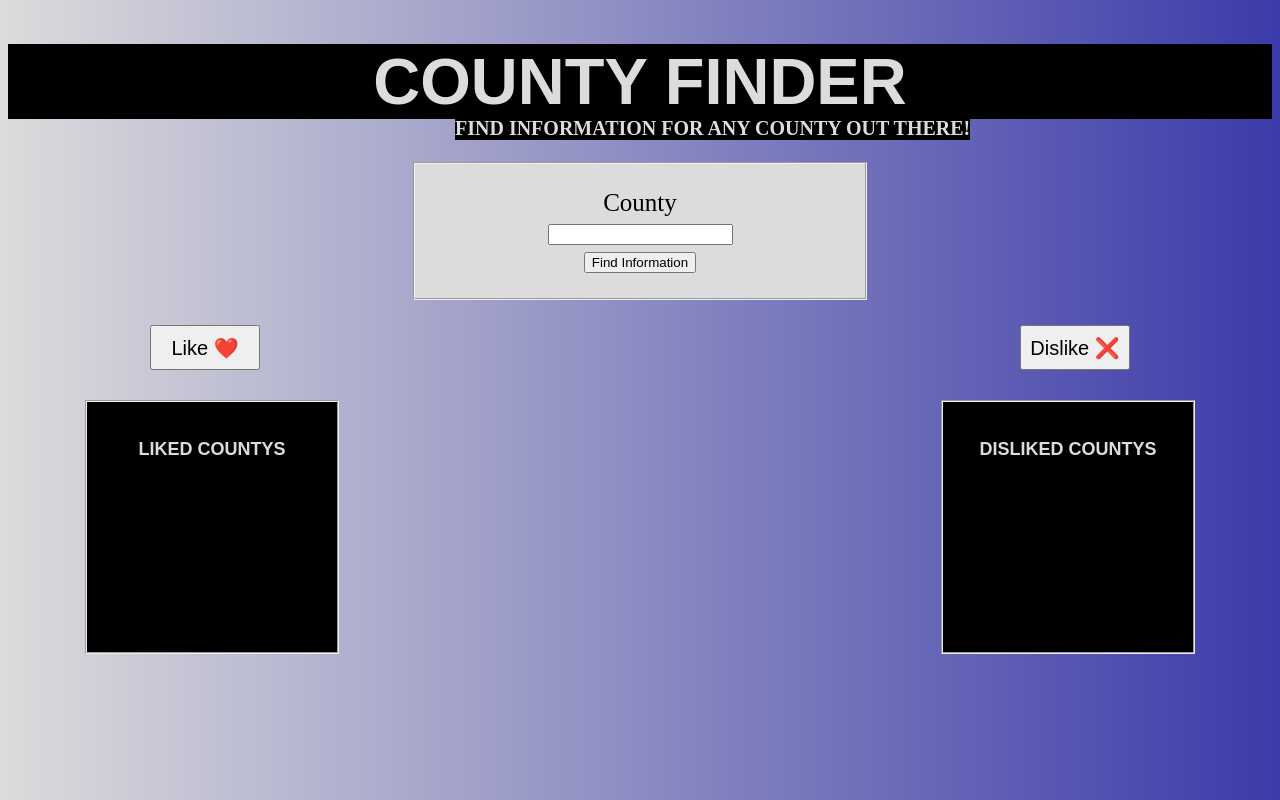
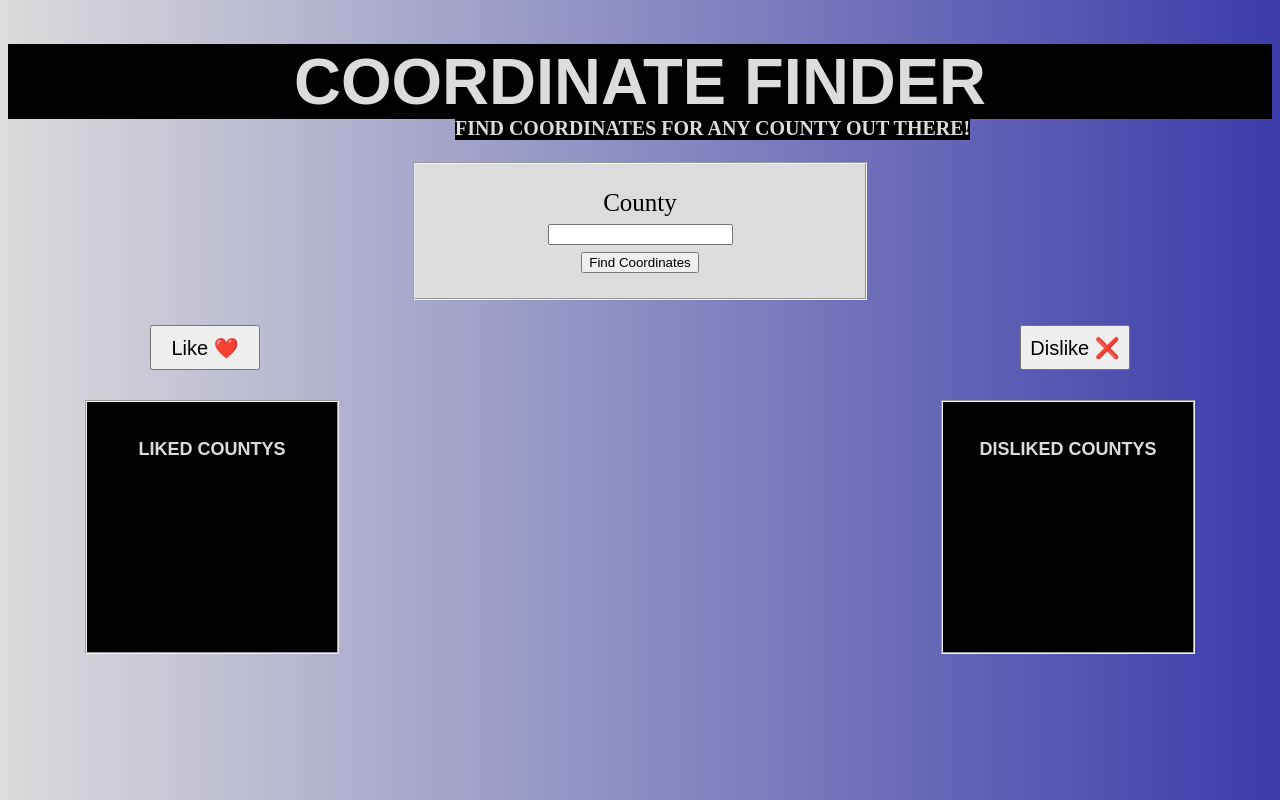
Before and after one commit to cadeslayden/phase-1-final-project-coordinate-finder, a plain HTML site: page index.html in a window 1280 px wide. Drawn offline with Linux system fonts and the light colour scheme.

Commit message:
change name and h1 elements

```diff
--- a/index.html
+++ b/index.html
@@ -3,16 +3,16 @@
 
   <head>
     <link rel="stylesheet" href="style.css" />
-    <title>county finder</title>
-    <h1>COUNTY FINDER</h1>
-    <h2>FIND INFORMATION FOR ANY COUNTY OUT THERE!</h2>
+    <title>coordinate finder</title>
+    <h1>COORDINATE FINDER</h1>
+    <h2>FIND COORDINATES FOR ANY COUNTY OUT THERE!</h2>
   </head>
   <body>
     <fieldset>
         <form class="form" id="myForm">
             <label for="countyy">County</label><br>
             <input type="text" id="county" name="county"><br>
-            <button id="findInfo">Find Information</button>
+            <button id="findInfo">Find Coordinates</button>
         </form>
     </fieldset>
     <h1></h1>
```
